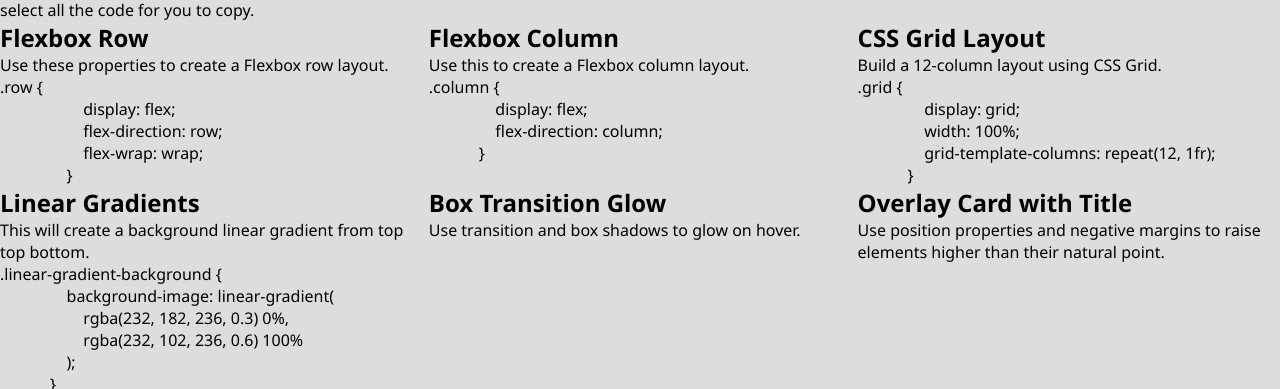
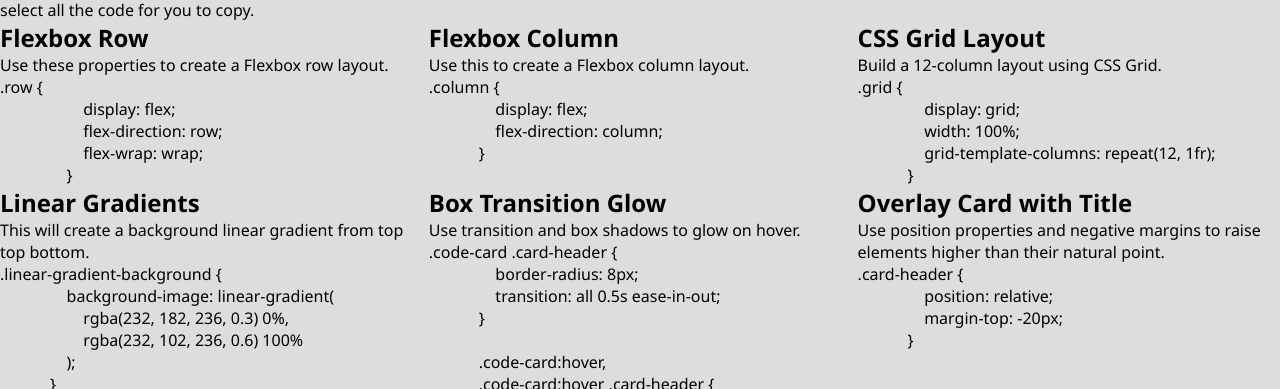
Before and after one commit to natpoulson/project-02-css-cheatsheet, a plain HTML site: page index.html in a window 1280 px wide. Shown: the part 66-455 px from the top of the page. Drawn offline with Linux system fonts and the light colour scheme.

Commit message:
Complete HTML base content

```diff
--- a/index.html
+++ b/index.html
@@ -52,12 +52,25 @@
         <article>
             <h2>Box Transition Glow</h2>
             <p>Use transition and box shadows to glow on hover.</p>
-            <!-- TODO: Add Box Transition Glow CSS example -->
+            <pre><code>.code-card .card-header {
+                border-radius: 8px;
+                transition: all 0.5s ease-in-out;
+            }
+
+            .code-card:hover,
+            .code-card:hover .card-header {
+                box-shadow: inset 0px 0px 8px 8px
+                rgba(232, 102, 236, 1), 0 0 15px
+                rgba(232, 102, 236, 1);
+            }</code></pre>
         </article>
         <article>
             <h2>Overlay Card with Title</h2>
             <p>Use position properties and negative margins to raise elements higher than their natural point.</p>
-            <!-- TODO: Add Overlay Card with Title example -->
+            <pre><code>.card-header {
+                position: relative;
+                margin-top: -20px;
+            }</code></pre>
         </article>
     </main>
     <footer>
```
